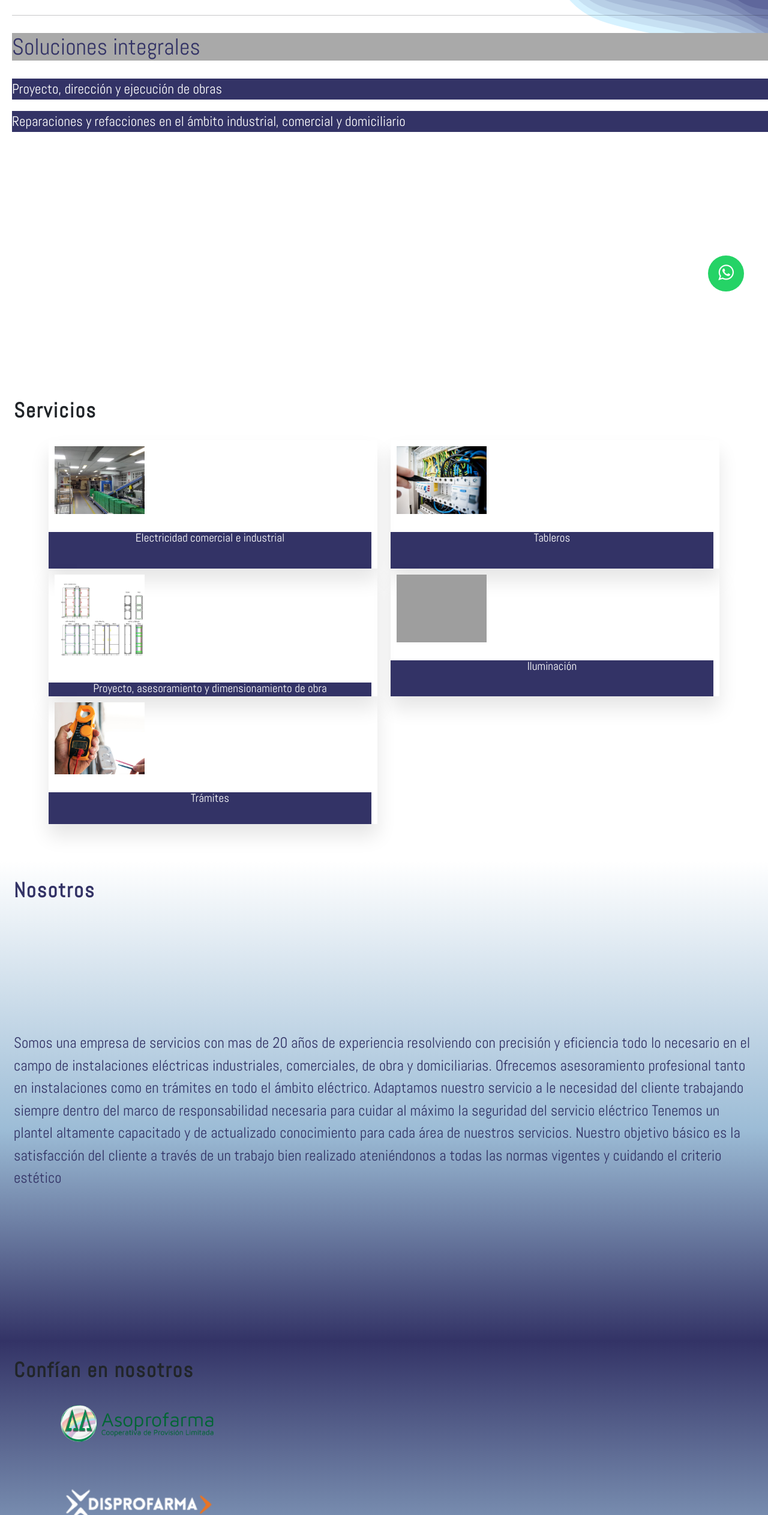
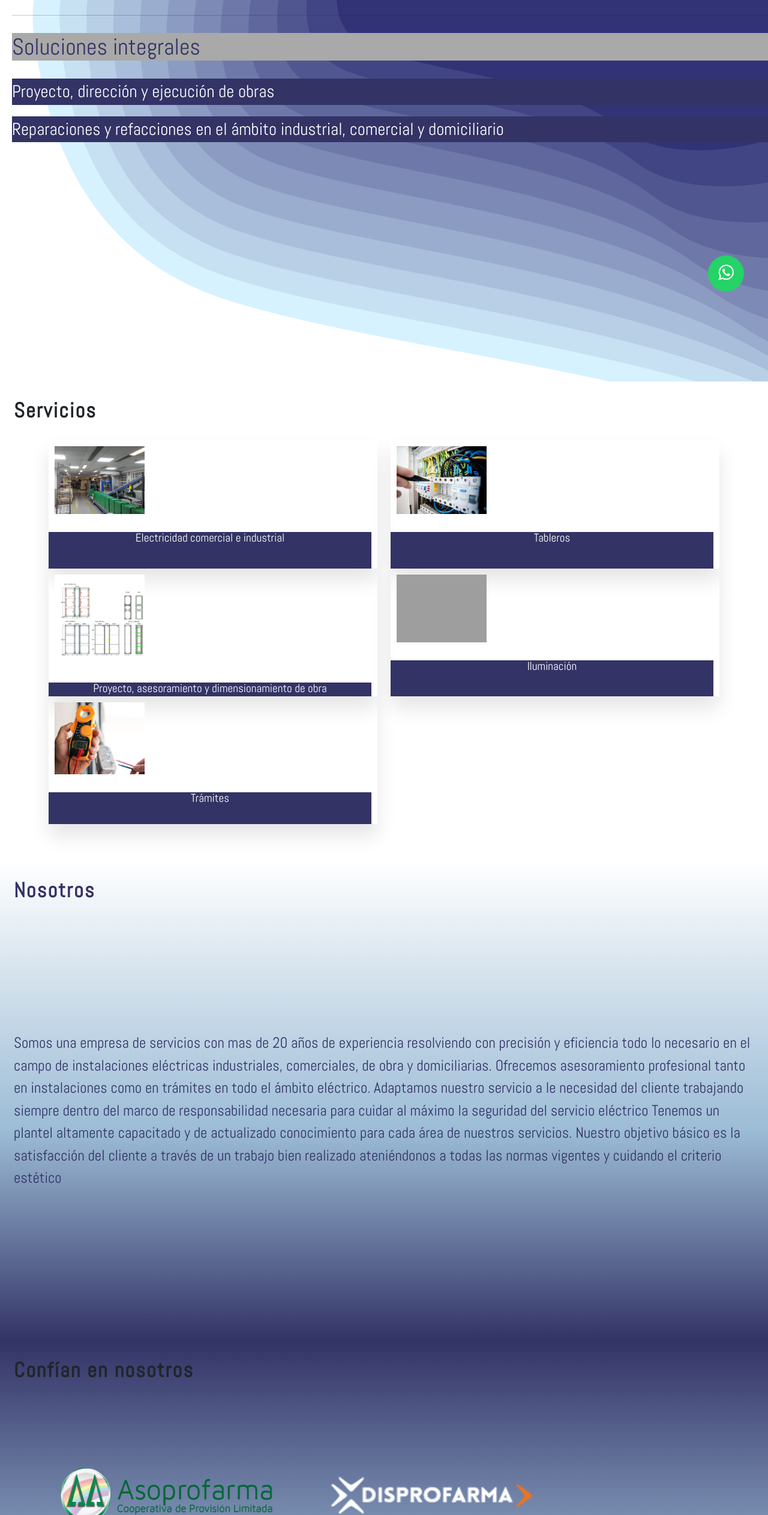
Before and after one commit to rotriaca/LM-instalaciones-electricas, a website: page index.html in a window 1280 px wide. Shown: the part 274-2800 px from the top of the page at 60% size. Drawn offline with nearby package versions, Linux system fonts and the light colour scheme; grey boxes are pictures that could not be loaded.

Commit message:
[MODIFY] Modificacion de media queries

```diff
--- a/scss/styles.scss
+++ b/scss/styles.scss
@@ -180,7 +180,7 @@ footer {
 
 
 /*tablets*/
-@media screen and (min-width:768px){
+@media screen and (min-width: 768px){
     .clientes_logos{
         grid-template-columns: 1fr 1fr;
     }
@@ -190,7 +190,7 @@ footer {
 }
 
 /*desktop*/
-@media screen and (min-width:1200px){
+@media screen and (min-width: 900px){
    *{
        font-size: 1.2rem;
    }
@@ -203,6 +203,16 @@ footer {
             margin: 25px;
         }
     }
+    #portada{
+        padding: 0;
+        background-image: url("../img/cool-background.svg");
+        background-repeat: no-repeat;
+        background-size: cover;
+    }
+    p{
+        font-size: 1.5rem;
+    }
+
     .container {
         display: flex;
         width: 100%;
@@ -219,13 +229,13 @@ footer {
                 &:hover{
                 flex: 7;
                 height: 100%;
+                }
             }
             .servicios__foto{
             width: 200%;
             height: calc(100% - 15vh);
             object-fit: cover;
             transition: .5s;
-            }
             }
             .servicios__titulo {
             font-size: 1rem;
@@ -238,17 +248,17 @@ footer {
             margin-top: 20px;
             }
         }
-
     .clientes_logos{
-        grid-template-columns: 1fr 1fr;
-    &_imagenes{
+        display: flex;
+        flex-wrap: wrap;
+        &_imagenes{
         margin: 1rem;
-    }
+        width: 400px;
+        height: 120px;
+        }
     }
     section{
         height: 100vh;
     }
-    #presupuestos{
-        height: 75vh;
-    }
+
 }
```
Also changed, not shown: css/styles.css, 1 other file.
